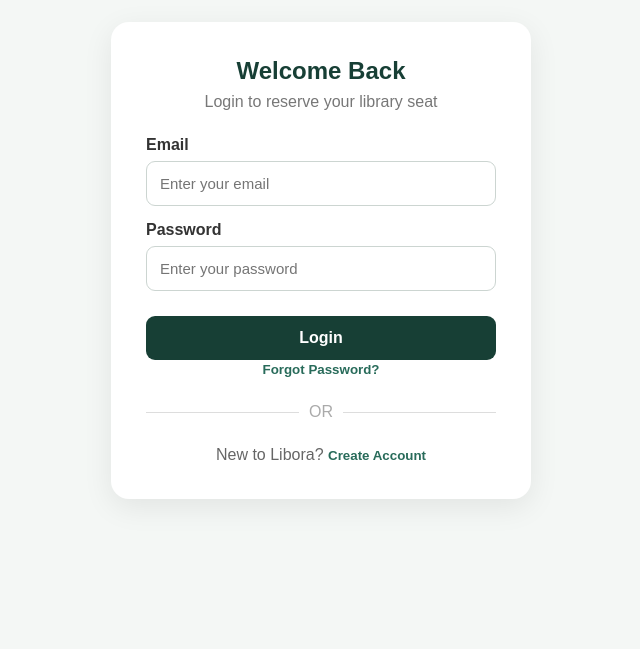
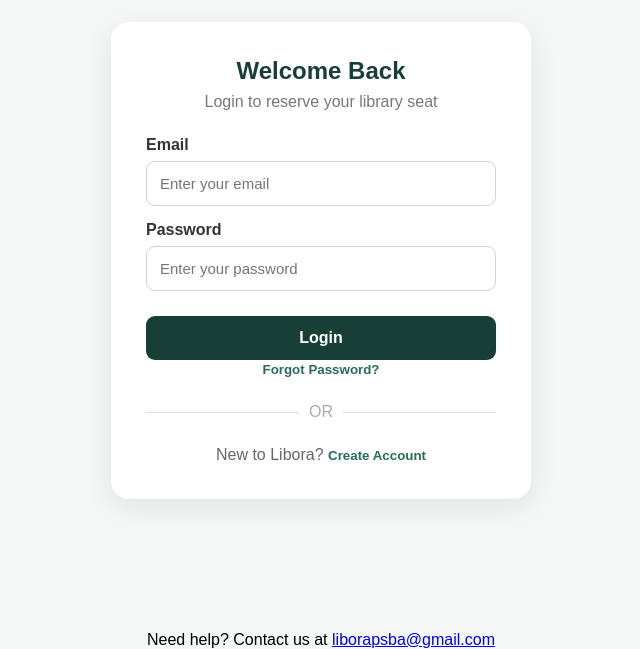
Before and after one commit to sumeeth666/Libora-, a website: page index.html in a window 1280 px wide. Shown: the part 189-838 px from the top of the page, without its empty margins (319-959 px from the left). Before the commit the page ends 800 px from the top, so only its background shows below. Drawn offline with Linux system fonts and the light colour scheme.

Commit message:
Add contact email

```diff
--- a/index.html
+++ b/index.html
@@ -217,6 +217,11 @@
        const auth = firebase.auth();
     </script>
 
+    <p style="text-align: center; margin-top: 20px;">
+       Need help? Contact us at
+       <a href="mailto:liborapsba@gmail.com">liborapsba@gmail.com</a>
+    </p>
+
     <script src="app.js"></script>
 
 </body>
```
